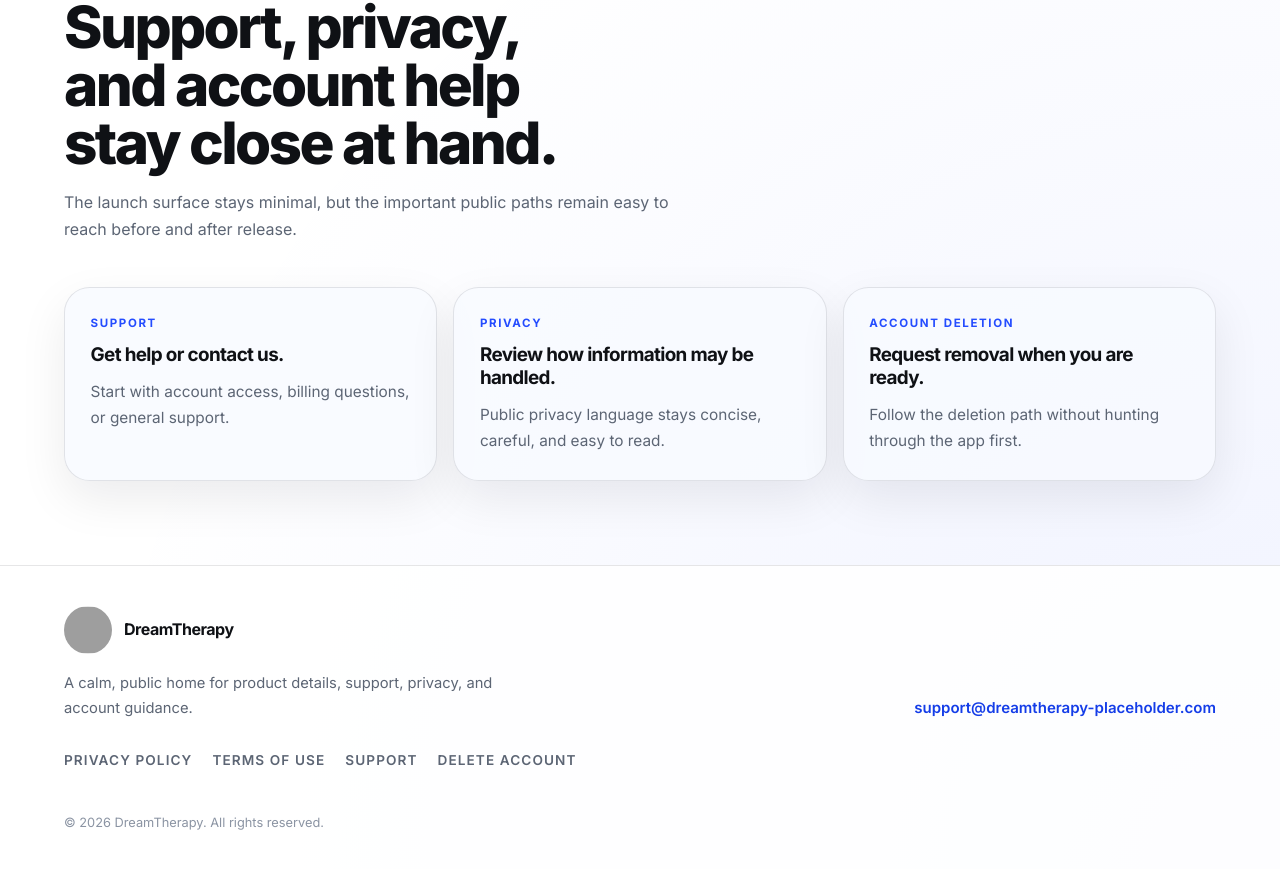
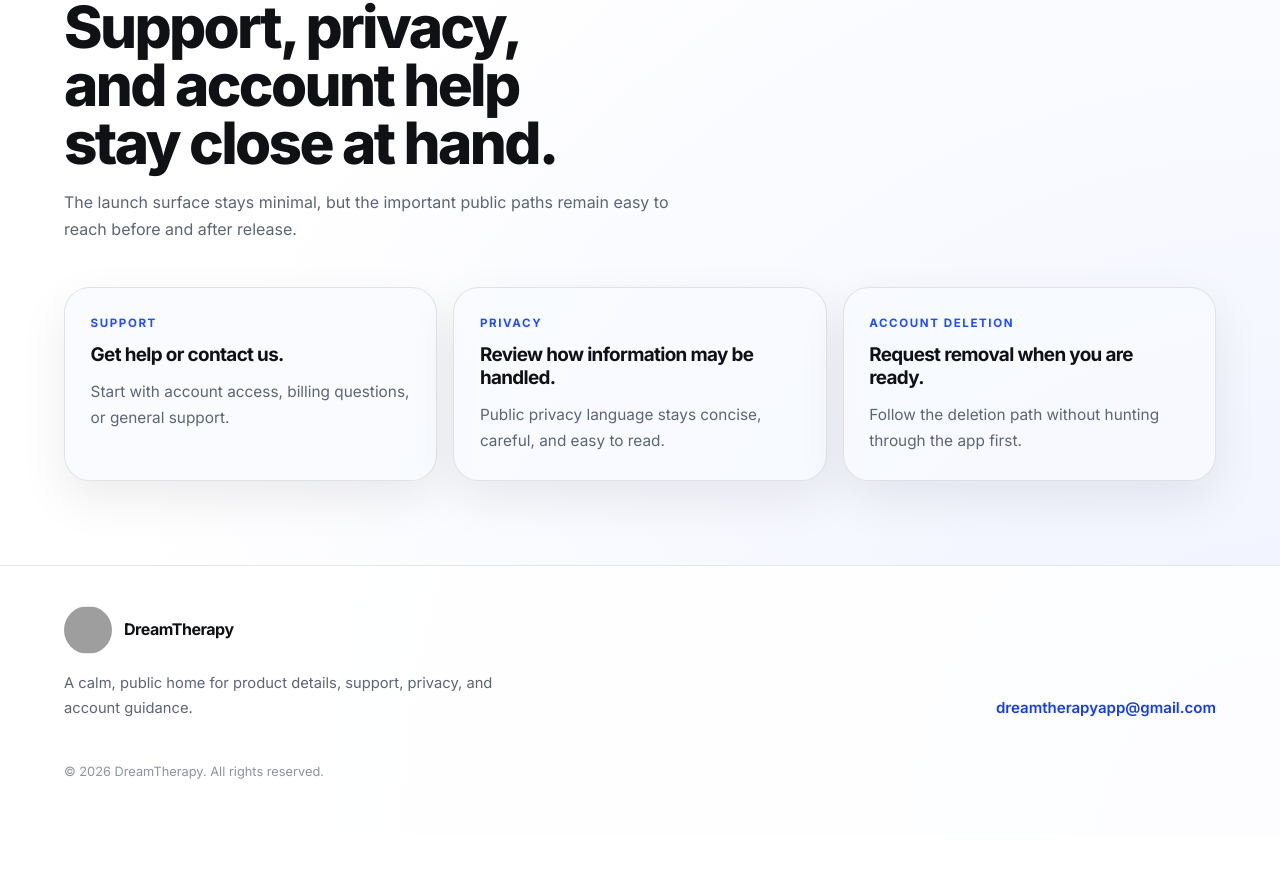
Before and after one commit to tehronporter/dreamtherapyweb, a Next.js app: page / in a window 1280 px wide. Shown: the part 3229-4098 px from the top of the page. After the commit the page ends 4065 px from the top, so only its background shows below. Built offline with nearby package versions, Linux system fonts and the light colour scheme; grey boxes are pictures that could not be loaded.

Commit message:
update support email in footer

```diff
--- a/components/site-footer.tsx
+++ b/components/site-footer.tsx
@@ -1,5 +1,3 @@
-import Link from "next/link";
-
 import { siteConfig } from "@/lib/site";
 import { SiteLogo } from "@/components/site-logo";
 
@@ -24,15 +22,6 @@ export function SiteFooter() {
             {siteConfig.supportEmail}
           </a>
         </div>
-
-        <div className="site-footer__links">
-          {siteConfig.footerLinks.map((link) => (
-            <Link key={link.href} href={link.href}>
-              {link.label}
-            </Link>
-          ))}
-        </div>
-
         <p className="site-footer__legal">© 2026 DreamTherapy. All rights reserved.</p>
       </div>
     </footer>
--- a/lib/site.ts
+++ b/lib/site.ts
@@ -7,19 +7,13 @@ export const siteConfig = {
     "A private place to record dreams, revisit them over time, and reflect with thoughtful AI guidance.",
   url: "https://dreamtherapy.app",
   ogImage: "/images/oldreambuddy01.png",
-  supportEmail: "support@dreamtherapy-placeholder.com",
+  supportEmail: "dreamtherapyapp@gmail.com",
   lastUpdated: "March 10, 2026",
   navLinks: [
     { href: "/", label: "Home" },
     { href: "/privacy", label: "Privacy" },
     { href: "/terms", label: "Terms" },
     { href: "/support", label: "Support" },
-  ],
-  footerLinks: [
-    { href: "/privacy", label: "Privacy Policy" },
-    { href: "/terms", label: "Terms of Use" },
-    { href: "/support", label: "Support" },
-    { href: "/delete-account", label: "Delete Account" },
   ],
 };
 
```
